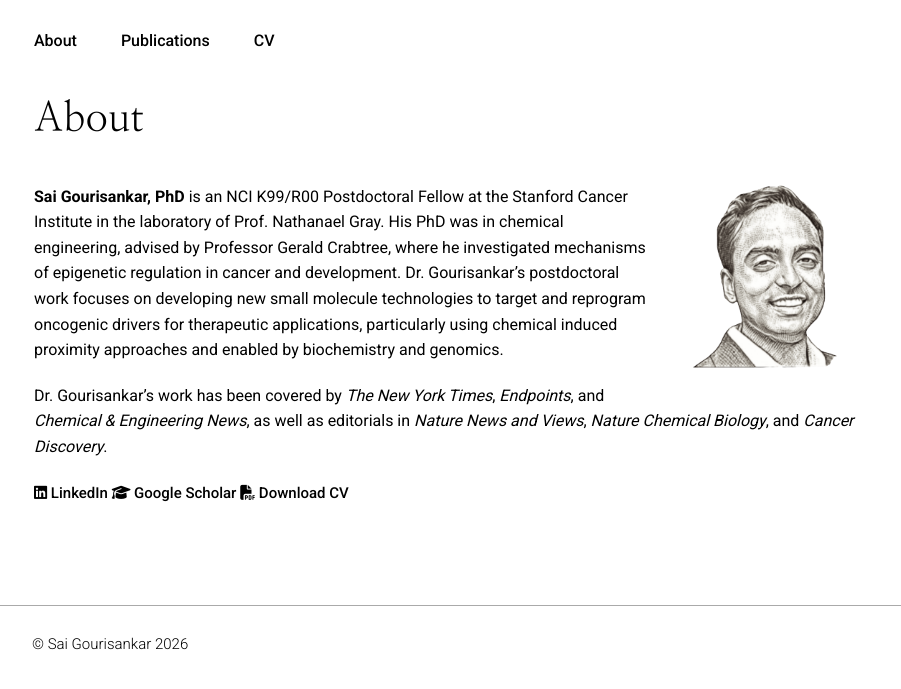
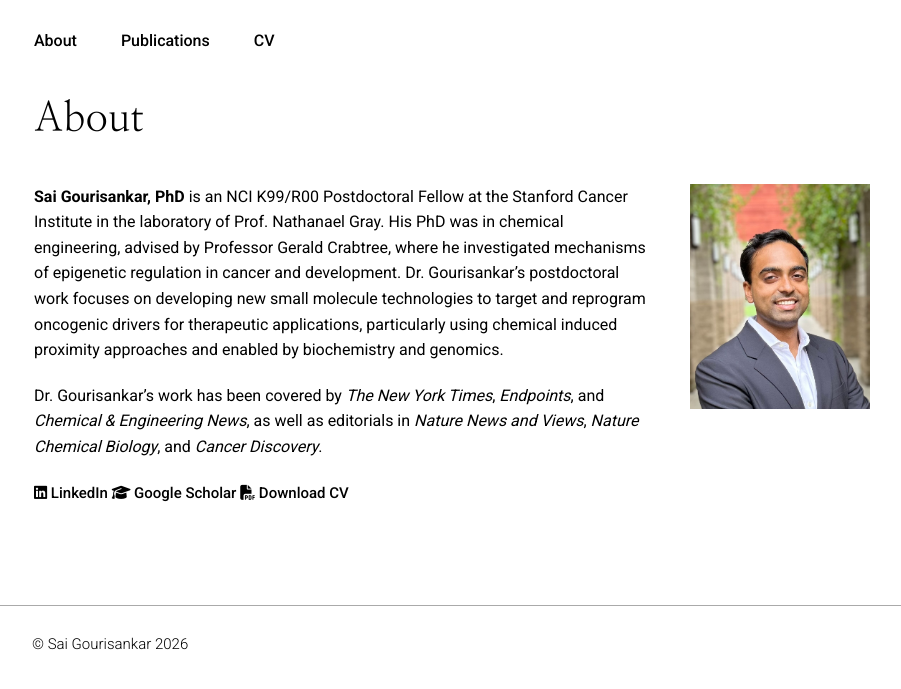
Before and after one commit to sgourisankar/sgourisankar.github.io, a Jekyll site: the page built from index.md, in a window 1280 px wide. Shown: the top 689 px of the page, without its empty margins (188-1089 px from the left). Built offline with Jekyll 4.4.1, drawn with Linux system fonts in a browser that asks for light colours.

Commit message:
revert picture

```diff
--- a/index.md
+++ b/index.md
@@ -4,7 +4,7 @@ title: About
 permalink: /
 ---
 
-![Profile picture](/assets/img/profile_hedcut.png){: .profile }
+![Profile picture](/assets/img/profile.jpeg){: .profile }
 
 **Sai Gourisankar, PhD** is an NCI K99/R00 Postdoctoral Fellow at the Stanford Cancer Institute in the laboratory of Prof. Nathanael Gray. His PhD was in chemical engineering, advised by Professor Gerald Crabtree, where he investigated mechanisms of epigenetic regulation in cancer and development. Dr. Gourisankar’s postdoctoral work focuses on developing new small molecule technologies to target and reprogram oncogenic drivers for therapeutic applications, particularly using chemical induced proximity approaches and enabled by biochemistry and genomics.
 
```
